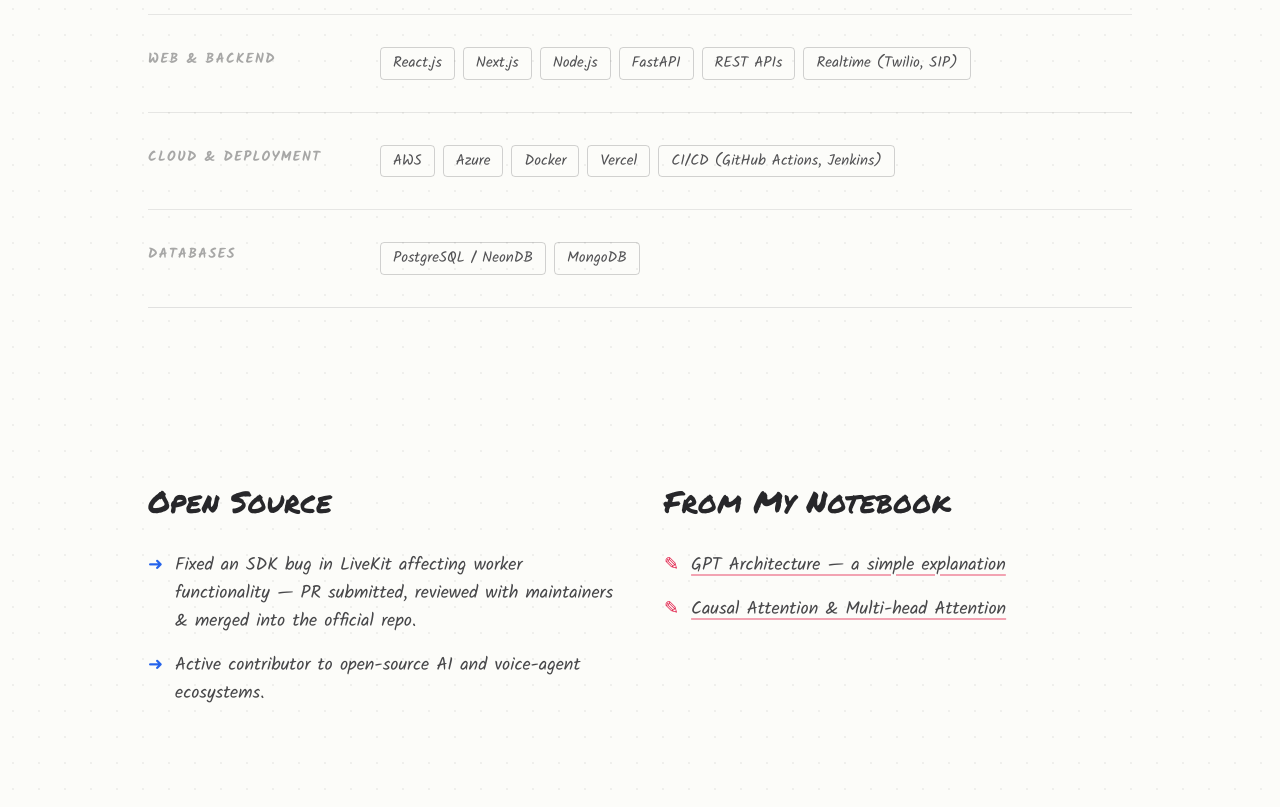
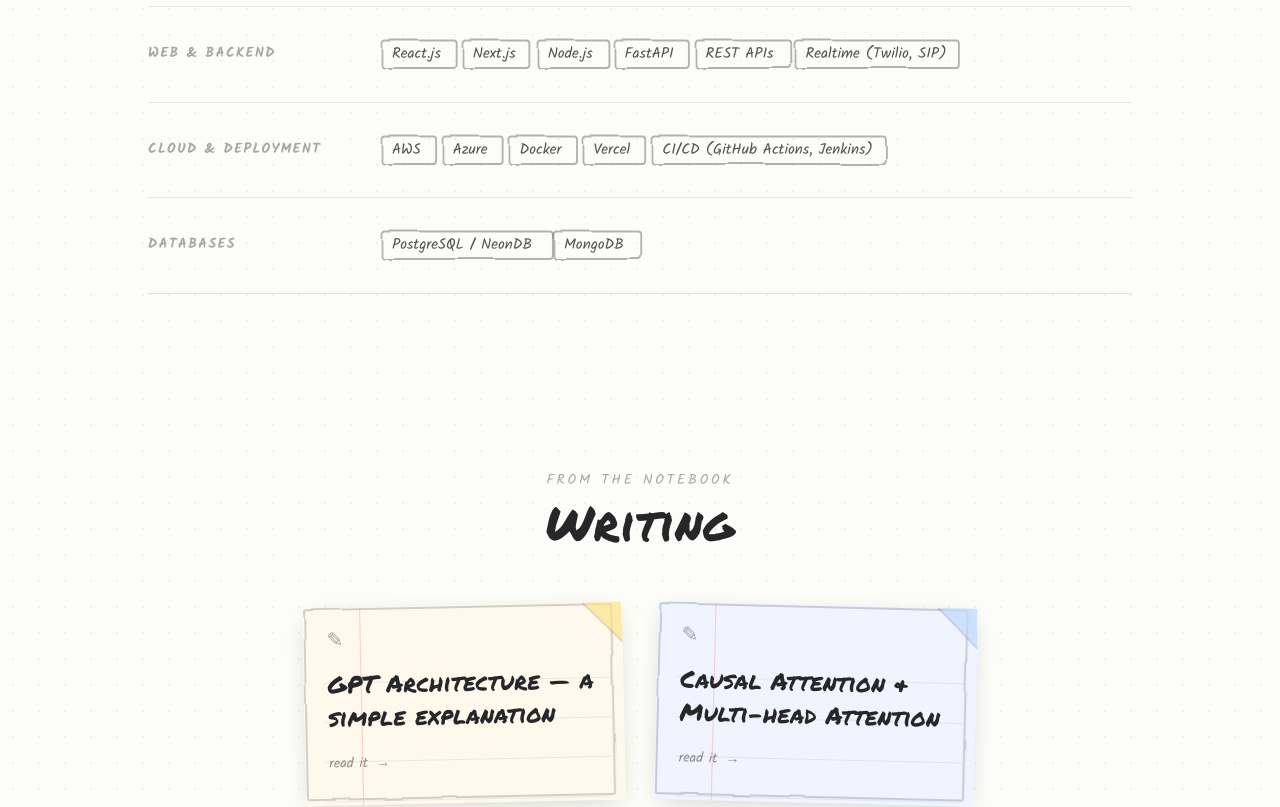
Before and after one commit to parkky21/portfolio-parkky, a Next.js app: page / in a window 1280 px wide. Shown: the part 5100-5907 px from the top of the page. Built offline with nearby package versions, Linux system fonts and the light colour scheme.

Commit message:
feat : added writings sections

```diff
--- a/components/Extras.tsx
+++ b/components/Extras.tsx
@@ -1,75 +1,159 @@
 "use client";
 
 import { motion } from "framer-motion";
-import { openSource, blogs } from "@/lib/data";
+import { blogs } from "@/lib/data";
 import { ScribbleUnderline } from "./Doodles";
+import { playSound } from "@/lib/sound";
+
+const TINTS = ["#fef9ec", "#f0f4ff", "#f0fdf4"];
+const FOLD_COLORS = ["#fde68a", "#bfdbfe", "#bbf7d0"];
 
 export function Extras() {
   return (
     <section className="relative mx-auto max-w-5xl px-5 py-20">
-      <div className="grid grid-cols-1 gap-12 md:grid-cols-2">
-        {/* Open source */}
+
+      {/* Header */}
       <motion.div
-          initial={{ opacity: 0, y: 24 }}
+        className="mb-14 text-center"
+        initial={{ opacity: 0, y: 12 }}
         whileInView={{ opacity: 1, y: 0 }}
-          viewport={{ once: true, amount: 0.3 }}
+        viewport={{ once: true, amount: 0.5 }}
         transition={{ duration: 0.5 }}
       >
-          <h3 className="relative mb-8 inline-block font-marker text-2xl sm:text-3xl">
-            Open Source
+        <p className="mb-2 font-hand text-sm uppercase tracking-[0.2em] text-ink/40">
+          from the notebook
+        </p>
+        <h2 className="relative inline-block font-marker text-4xl sm:text-5xl">
+          Writing
           <ScribbleUnderline
-              className="absolute -bottom-3 left-0 h-4 w-full"
-              color="var(--color-marker-blue)"
+            className="absolute -bottom-3 left-0 h-5 w-full"
+            color="var(--color-marker-red)"
           />
-          </h3>
-          <ul className="space-y-4">
-            {openSource.map((o, i) => (
-              <li
-                key={i}
-                className="flex gap-3 font-hand text-lg text-ink/85"
-              >
-                <span className="text-marker-blue" aria-hidden>
-                  ➜
-                </span>
-                <span>{o}</span>
-              </li>
-            ))}
-          </ul>
+        </h2>
       </motion.div>
 
-        {/* Blogs */}
-        <motion.div
-          initial={{ opacity: 0, y: 24 }}
-          whileInView={{ opacity: 1, y: 0 }}
-          viewport={{ once: true, amount: 0.3 }}
-          transition={{ duration: 0.5, delay: 0.1 }}
-        >
-          <h3 className="relative mb-8 inline-block font-marker text-2xl sm:text-3xl">
-            From My Notebook
-            <ScribbleUnderline
-              className="absolute -bottom-3 left-0 h-4 w-full"
-              color="var(--color-marker-red)"
-            />
-          </h3>
-          <ul className="space-y-4">
+      {/* Blog cards */}
+      <div className="flex flex-col gap-8 sm:flex-row sm:flex-wrap sm:justify-center">
         {blogs.map((b, i) => (
-              <li key={i}>
-                <a
-                  href={b.link ?? "#"}
-                  className="group flex items-start gap-3 font-hand text-lg text-ink/85 hover:text-ink"
-                >
-                  <span className="text-marker-red" aria-hidden>
-                    ✎
-                  </span>
-                  <span className="underline decoration-marker-red/40 decoration-2 underline-offset-4 group-hover:decoration-marker-red">
-                    {b.title}
-                  </span>
-                </a>
-              </li>
+          <BlogCard key={i} blog={b} index={i} tint={TINTS[i % TINTS.length]} foldColor={FOLD_COLORS[i % FOLD_COLORS.length]} />
         ))}
-          </ul>
-        </motion.div>
       </div>
     </section>
   );
 }
+
+function BlogCard({
+  blog,
+  index,
+  tint,
+  foldColor,
+}: {
+  blog: { title: string; link?: string };
+  index: number;
+  tint: string;
+  foldColor: string;
+}) {
+  const tilt = index % 2 === 0 ? -1.2 : 1.4;
+
+  return (
+    <motion.a
+      href={blog.link ?? "#"}
+      target={blog.link && blog.link !== "#" ? "_blank" : undefined}
+      rel="noreferrer"
+      aria-label={blog.title}
+      className="group relative block w-full sm:w-[320px]"
+      style={{ rotate: `${tilt}deg` }}
+      initial={{ opacity: 0, y: 28, rotate: 0 }}
+      whileInView={{ opacity: 1, y: 0, rotate: tilt }}
+      whileHover={{ y: -6, rotate: 0, scale: 1.02 }}
+      viewport={{ once: true, amount: 0.4 }}
+      transition={{ duration: 0.45, delay: index * 0.1, type: "spring", stiffness: 260, damping: 22 }}
+      onHoverStart={() => playSound("pop")}
+      onClick={() => playSound("click")}
+    >
+      {/* Paper body */}
+      <div
+        className="relative overflow-hidden rounded-sm px-6 pb-8 pt-5 shadow-[0_6px_24px_-8px_rgba(0,0,0,0.22)]"
+        style={{ background: tint }}
+      >
+        {/* Hand-drawn border via SVG overlay */}
+        <svg
+          className="sketch pointer-events-none absolute inset-0 h-full w-full"
+          preserveAspectRatio="none"
+          aria-hidden
+        >
+          <rect
+            x="2" y="2" width="96%" height="96%"
+            rx="2"
+            fill="transparent"
+            stroke="var(--color-ink)"
+            strokeOpacity="0.2"
+            strokeWidth="2"
+            vectorEffect="non-scaling-stroke"
+          />
+        </svg>
+
+        {/* Ruled notebook lines */}
+        <svg
+          className="pointer-events-none absolute inset-0 h-full w-full"
+          preserveAspectRatio="none"
+          aria-hidden
+        >
+          {[38, 58, 78, 98, 118, 138, 158].map((y) => (
+            <line
+              key={y}
+              x1="20" y1={`${y}%`} x2="96%" y2={`${y}%`}
+              stroke="var(--color-ink)"
+              strokeOpacity="0.07"
+              strokeWidth="1"
+              vectorEffect="non-scaling-stroke"
+            />
+          ))}
+          {/* red margin rule */}
+          <line
+            x1="18%" y1="0" x2="18%" y2="100%"
+            stroke="#fca5a5"
+            strokeOpacity="0.45"
+            strokeWidth="1.2"
+            vectorEffect="non-scaling-stroke"
+          />
+        </svg>
+
+        {/* Dog-ear fold — top-right corner */}
+        <div
+          className="absolute right-0 top-0 h-10 w-10 sketch"
+          aria-hidden
+        >
+          <svg viewBox="0 0 40 40" className="h-full w-full">
+            {/* folded flap */}
+            <path d="M40 0 L40 40 L0 0 Z" fill={foldColor} opacity="0.7" />
+            {/* crease line */}
+            <line x1="0" y1="0" x2="40" y2="40"
+              stroke="var(--color-ink)" strokeOpacity="0.18"
+              strokeWidth="1.5" strokeLinecap="round" />
+          </svg>
+        </div>
+
+        {/* pencil icon */}
+        <span className="mb-3 block font-hand text-xl text-ink/40" aria-hidden>✎</span>
+
+        {/* Title */}
+        <h3 className="relative z-10 font-marker text-xl leading-snug text-ink group-hover:text-ink sm:text-2xl">
+          {blog.title}
+        </h3>
+
+        {/* Read more arrow — draws in on hover */}
+        <div className="mt-5 flex items-center gap-2 font-hand text-sm text-ink/50 transition-colors group-hover:text-ink/80">
+          <span>read it</span>
+          <motion.span
+            className="inline-block"
+            initial={{ x: 0 }}
+            whileHover={{ x: 4 }}
+          >
+            →
+          </motion.span>
+        </div>
+      </div>
+    </motion.a>
+  );
+}
--- a/components/Skills.tsx
+++ b/components/Skills.tsx
@@ -2,6 +2,41 @@
 
 import { motion } from "framer-motion";
 import { skillGroups } from "@/lib/data";
+
+/* Each pill gets its own hand-drawn SVG rect — no CSS border. */
+function SketchPill({ label }: { label: string }) {
+  return (
+    <motion.span
+      className="relative inline-flex cursor-default px-3 py-1"
+      whileHover={{ scale: 1.06 }}
+      transition={{ type: "spring", stiffness: 400, damping: 22 }}
+    >
+      {/* wobbly border drawn as an SVG overlay */}
+      <svg
+        className="sketch pointer-events-none absolute inset-0 h-full w-full overflow-visible"
+        preserveAspectRatio="none"
+        aria-hidden
+      >
+        <rect
+          x="1.5"
+          y="1.5"
+          width="calc(100% - 3px)"
+          height="calc(100% - 3px)"
+          rx="3"
+          ry="3"
+          fill="transparent"
+          stroke="var(--color-ink)"
+          strokeOpacity="0.35"
+          strokeWidth="1.8"
+          vectorEffect="non-scaling-stroke"
+        />
+      </svg>
+      <span className="relative font-hand text-[15px] text-ink/80 group-hover:text-ink">
+        {label}
+      </span>
+    </motion.span>
+  );
+}
 
 export function Skills() {
   return (
@@ -15,13 +50,10 @@
         viewport={{ once: true, amount: 0.5 }}
         transition={{ duration: 0.5 }}
       >
-        <p className="font-hand text-sm uppercase tracking-[0.2em] text-ink/40 mb-2">
+        <p className="mb-2 font-hand text-sm uppercase tracking-[0.2em] text-ink/40">
           the toolkit
         </p>
-        <h2 className="font-marker text-4xl sm:text-5xl text-ink">
-          Skills
-        </h2>
-        {/* single thin rule — no sketch wobble */}
+        <h2 className="font-marker text-4xl text-ink sm:text-5xl">Skills</h2>
         <div className="mt-5 h-px w-full bg-ink/12" />
       </motion.div>
 
@@ -36,28 +68,20 @@
             viewport={{ once: true, amount: 0.3 }}
             transition={{ duration: 0.4, delay: i * 0.06 }}
           >
-            {/* Category label */}
-            <p className="font-hand text-sm font-bold uppercase tracking-widest text-ink/40 sm:pt-0.5">
+            <p className="font-hand text-sm font-bold uppercase tracking-widest text-ink/40 sm:pt-1">
               {group.label}
             </p>
 
-            {/* Pills */}
             <div className="flex flex-wrap gap-2">
               {group.items.map((item) => (
-                <span
-                  key={item}
-                  className="rounded-sm border border-ink/20 bg-transparent px-3 py-1 font-hand text-[15px] text-ink/80 transition-colors hover:border-ink/60 hover:text-ink"
-                >
-                  {item}
-                </span>
+                <SketchPill key={item} label={item} />
               ))}
             </div>
           </motion.div>
         ))}
       </div>
 
-      {/* closing rule */}
-      <div className="mt-0 h-px w-full bg-ink/12" />
+      <div className="h-px w-full bg-ink/12" />
     </section>
   );
 }
```
Lines whose indentation alone changed are shown as unchanged.
